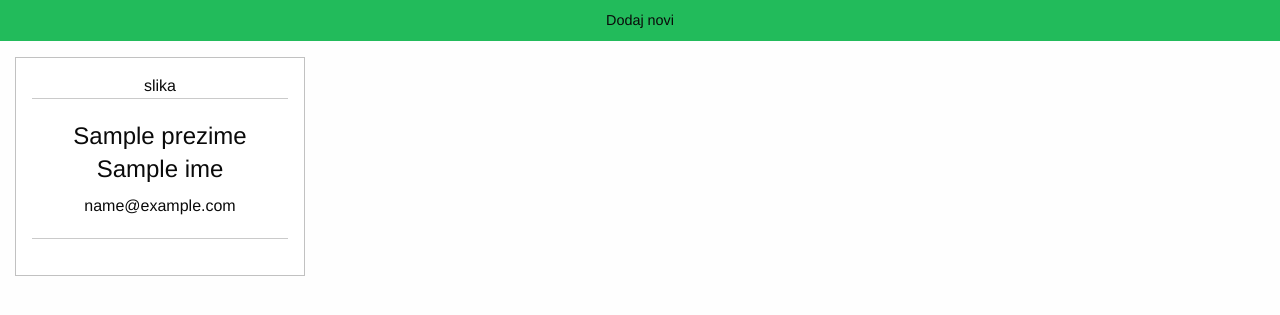
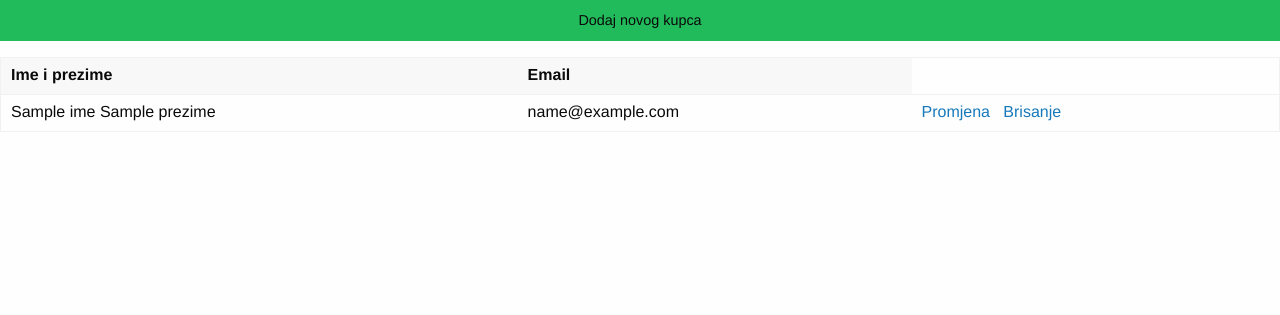
Before and after one commit to abikic7/Zavrsni, a PHP site: the page made by app/view/privatno/kupac/index.phtml in a window 1280 px wide. Shown: the top 315 px of the page. Run offline with PHP 8.4, Linux system fonts and the light colour scheme; the template is opened without the code that fills it: most values are stand-ins (such as "Sample title", 1, 10 or a date in 2020); data that the repository does not hold is empty; some libraries are stand-ins or nearby versions.

Commit message:
Update index.phtml

```diff
--- a/app/view/privatno/kupac/index.phtml
+++ b/app/view/privatno/kupac/index.phtml
@@ -1,23 +1,23 @@
 <a href="<?=App::config('url')?>kupac/novi"
-    class="success button expanded">Dodaj novi</a>
-<div class="grid-x grid-padding-x">
-    <?php foreach($entiteti as $e):?>
-        <div class="large-3 cell">
-            <div class="callout" style="text-align: center;">
-                slika
-                <hr />
-                <h1 style="font-size: 1.5rem;"> <?=$e->prezime?> <?=$e->ime?></h1>
-                <?=$e->email?>
-                <hr />
-                <a href="<?=App::config('url')?>kupac/promjena/<?=$e->sifra?>">
-                    <i style="color: blue;"
-                    class="step fi-pencil size-36"></i>
-                </a>
-                <a href="<?=App::config('url')?>kupac/brisanje/<?=$e->sifra?>">
-                <i style="color: red;"
-                    class="step fi-trash size-36"></i>
-            </a>
-            </div>
-        </div>
-    <?php endforeach ?>
-</div>
+    class="success button expanded">Dodaj novog kupca</a>
+
+<table>
+    <thead>
+        <tr>
+            <th>Ime i prezime</th>
+            <th>Email</th>
+
+        </tr>
+    </thead>
+    <tbody>
+    <?php foreach($entiteti as $e): ?>
+            <tr>
+                <td><?=$e->ime?> <?=$e->prezime?></td>
+                <td><?=$e->email?></td>
+                <td><a href="<?=App::config('url')?>kupac/promjena/<?=$e->sifra?>">Promjena</a>
+                &nbsp;&nbsp;<a href="<?=App::config('url')?>kupac/brisanje/<?=$e->sifra?>"
+                        onclick="return confirm('Sigurno želite obrisati kupca <?= $e->ime . ' ' . $e->prezime ?>?');">Brisanje</a>
+            </tr>
+        <?php endforeach;?>
+    </tbody>
+</table>
```
